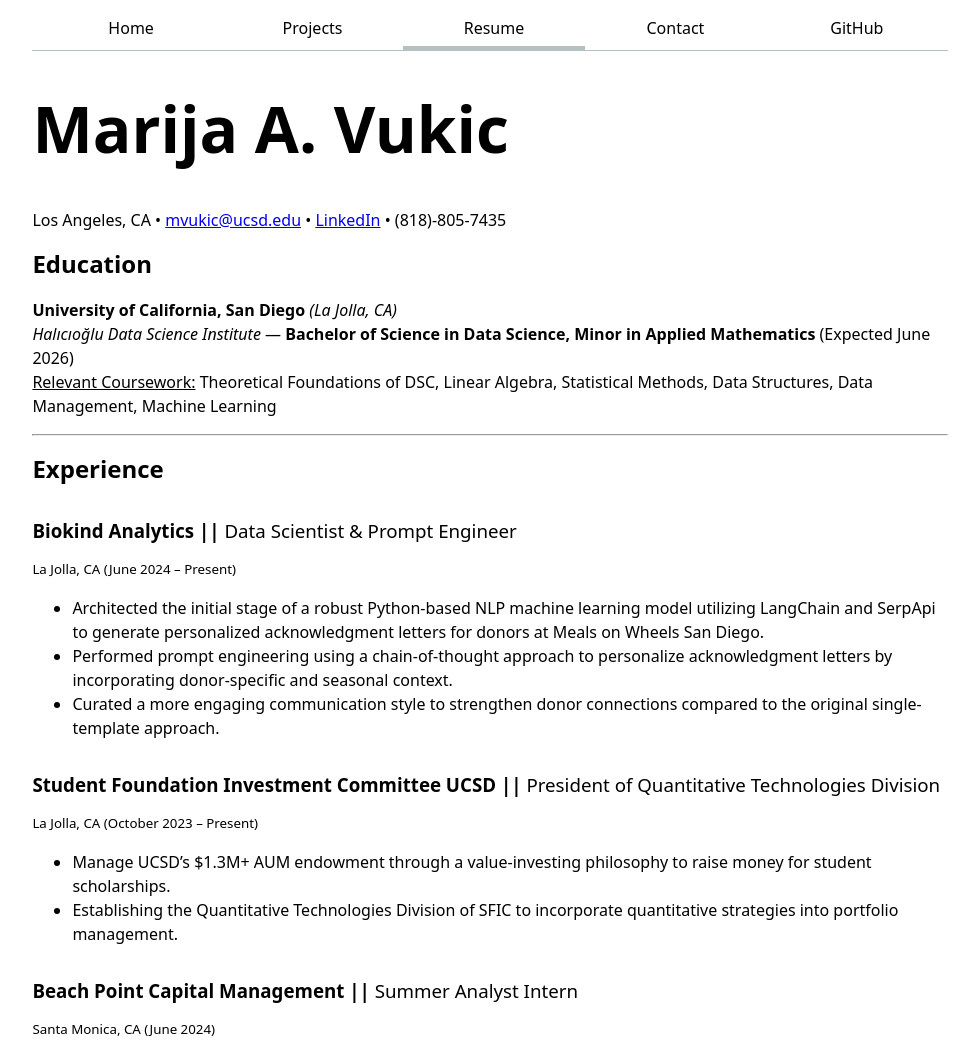
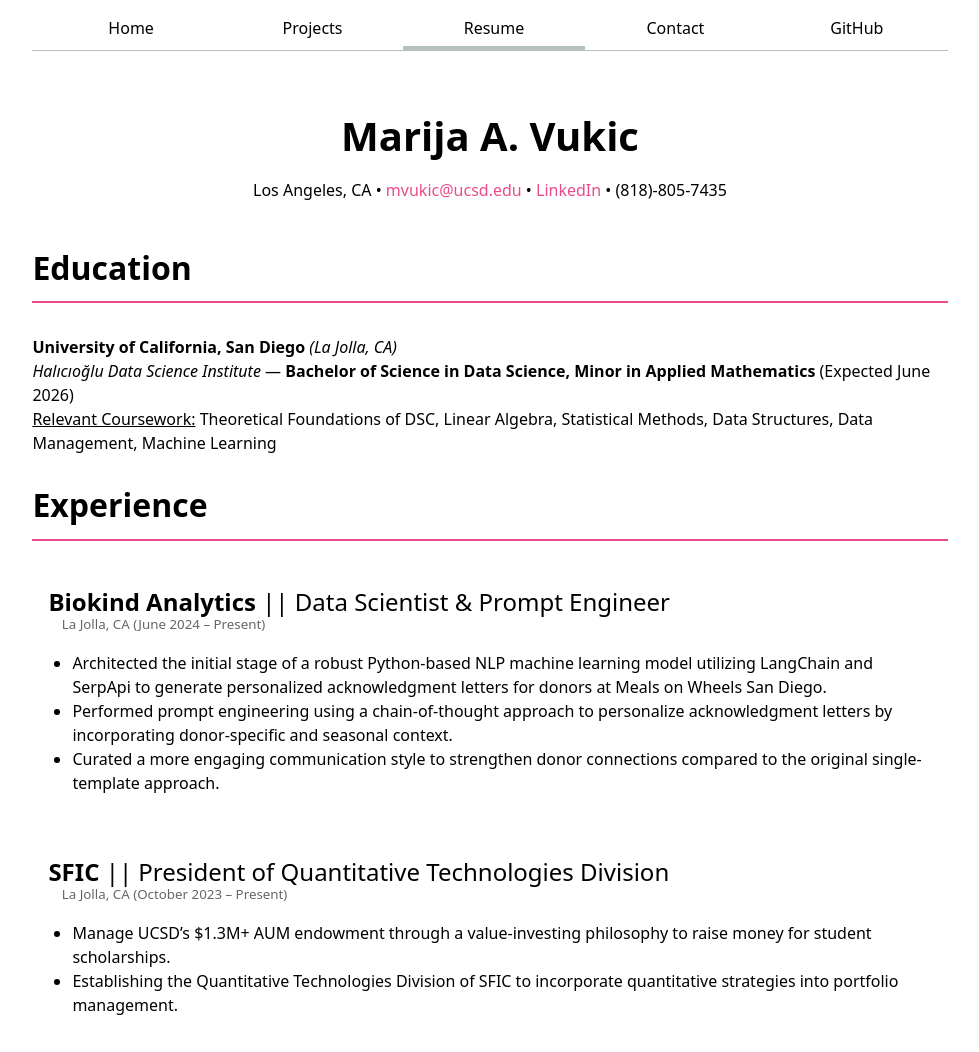
Before and after one commit to marija-vukic/portfolio, a plain HTML site: page resume/index.html in a window 1280 px wide. Shown: the top 1052 px of the page, without its empty margins (150-1129 px from the left). Drawn offline with Linux system fonts and the light colour scheme.

Commit message:
update resume section

```diff
--- a/resume/index.html
+++ b/resume/index.html
@@ -15,6 +15,7 @@
         <a href="https://github.com/marija-vukic/" target="_blank">GitHub</a>
     </nav>
 
+    <div class="resume-section">
         <header>
             <h1>Marija A. Vukic</h1>
             <p>Los Angeles, CA • <a href="mailto:mvukic@ucsd.edu">mvukic@ucsd.edu</a> • <a href="https://www.linkedin.com/in/marija-vukic/" target="_blank">LinkedIn</a> • (818)-805-7435</p>
@@ -28,13 +29,13 @@
             </p>
         </section>
 
-    <hr>
+        <!-- <hr> -->
 
         <section>
             <h2>Experience</h2>
 
             <article>
-            <h3 style="display: inline;">Biokind Analytics || <span style="font-weight: normal;">Data Scientist & Prompt Engineer</span> </h3>
+                <h3 style="display: inline;">Biokind Analytics <span style="font-weight: normal;">|| Data Scientist & Prompt Engineer</span> </h3>
                 <time style="display: inline; font-size: smaller; font-weight: normal;" datetime="2024-06-01">La Jolla, CA (June 2024 – Present)</time>
                 <ul>
                     <li>Architected the initial stage of a robust Python-based NLP machine learning model utilizing LangChain and SerpApi to generate personalized acknowledgment letters for donors at Meals on Wheels San Diego.</li>
@@ -44,7 +45,7 @@
             </article>
 
             <article>
-            <h3 style="display: inline;">Student Foundation Investment Committee UCSD || <span style="font-weight: normal;">President of Quantitative Technologies Division</span></h3>
+                <h3 style="display: inline;">SFIC <span style="font-weight: normal;">|| President of Quantitative Technologies Division</span></h3>
                 <time style="display: inline; font-size: smaller; font-weight: normal;" datetime="2023-10-01">La Jolla, CA (October 2023 – Present)</time>
                 <ul>
                     <li>Manage UCSD’s $1.3M+ AUM endowment through a value-investing philosophy to raise money for student scholarships.</li>
@@ -53,7 +54,7 @@
             </article>
 
             <article>
-            <h3 style="display: inline;">Beach Point Capital Management || <span style="font-weight: normal;">Summer Analyst Intern</span></h3>
+                <h3 style="display: inline;">Beach Point Capital Management <span style="font-weight: normal;">|| Summer Analyst Intern</span></h3>
                 <time style="display: inline; font-size: smaller; font-weight: normal;" datetime="2024-06-01">Santa Monica, CA (June 2024)</time>
                 <ul>
                     <li>Identified high-potential investment opportunities in the data center sector, conducting in-depth market analysis using quantitative and spatial analysis techniques.</li>
@@ -61,7 +62,7 @@
             </article>
 
             <article>
-            <h3 style="display: inline;">Citadel | Citadel Securities || <span style="font-weight: normal;">Summer SWE Externship</span></h3>
+                <h3 style="display: inline;">Citadel & Citadel Securities <span style="font-weight: normal;">|| Summer SWE Externship</span></h3>
                 <time style="display: inline; font-size: smaller; font-weight: normal;" datetime="2023-05-01">Manhattan, NY (May 2023 – August 2023)</time>
                 <ul>
                     <li>Selected as one of 30 students from top 50 US colleges for hands-on experience in financial modeling and market analysis.</li>
@@ -70,7 +71,7 @@
             </article>
 
             <article>
-            <h3 style="display: inline;">First Gen Support (FGS) || <span style="font-weight: normal;">Data & Impact Analyst || Growth Consultant || Social Media Director</span></h3>
+                <h3 style="display: inline;">First Gen Support (FGS) <span style="font-weight: normal;">|| Data & Impact Analyst</span></h3>
                 <time style="display: inline; font-size: smaller; font-weight: normal;" datetime="2020-09-01">Chicago, IL (September 2020 – June 2023)</time>
                 <ul>
                     <li>Employed Excel to analyze social media metrics and optimize campaigns, increasing reach by +400% in under three years.</li>
@@ -78,13 +79,13 @@
             </article>
         </section>
 
-    <hr>
+        <!-- <hr> -->
 
         <section>
             <h2>Activities + Projects</h2>
 
             <article>
-            <h3 style="display: inline;">US Power Outage Analysis || <span style="font-weight: normal;">Practical Applications of Data Science Project</span></h3>
+                <h3 style="display: inline;">US Power Outage Analysis <span style="font-weight: normal;">|| Practical Applications of Data Science Project</span></h3>
                 <time style="display: inline; font-size: smaller; font-weight: normal;" datetime="2024-06-01">La Jolla, CA (June 2024)</time>
                 <ul>
                     <li>Enhanced understanding of NERC regional power outage patterns by analyzing U.S. outage data (2000-2016), employing statistical analysis techniques.</li>
@@ -94,12 +95,12 @@
             </article>
 
             <article>
-            <h3 style="display: inline;">The Data Science Student Society (DS3) || <span style="font-weight: normal;">DS3 x Alama AI Consulting</span></h3>
+                <h3 style="display: inline;">The Data Science Student Society (DS3) <span style="font-weight: normal;">|| DS3 x Alama AI Consulting</span></h3>
                 <time style="display: inline; font-size: smaller; font-weight: normal;" datetime="2024-01-01">La Jolla, CA (January 2024 – June 2024)</time>
                 <ul>
                     <li>Advised Alama AI on structuring the MVP for an AI advising chatbot and directed Python-based web scraping initiatives.</li>
                 </ul>
-            <h3 style="display: inline;">The Data Science Student Society (DS3) || <span style="font-weight: normal;">Stocks Project Committee</span></h3>
+                <h3 style="display: inline;">The Data Science Student Society (DS3) <span style="font-weight: normal;">|| Stocks Project Committee</span></h3>
                 <time style="display: inline; font-size: smaller; font-weight: normal;" datetime="2022-09-01">La Jolla, CA (September 2022 – June 2023)</time>
                 <ul>
                     <li>Constructed an S&P 500 Stock Recommendation System using NLP & historical data analysis.</li>
@@ -107,7 +108,7 @@
             </article>
 
             <article>
-            <h3 style="display: inline;">Thrive Scholars || <span style="font-weight: normal;">Capstone Project Leader || Cohort 2026 Scholar</span></h3>
+                <h3 style="display: inline;">Thrive Scholars <span style="font-weight: normal;">|| Capstone Project Leader || Cohort 2026 Scholar</span></h3>
                 <time style="display: inline; font-size: smaller; font-weight: normal;" datetime="2021-05-01">UChicago (May 2021 – Present)</time>
                 <ul>
                     <li>Spearheaded a Nespresso-sponsored capstone project, facilitating communication between the team and Nespresso.</li>
@@ -124,6 +125,6 @@
             <h3 style="display: inline; font-weight: bold; font-size: larger;">Technical Skills:</h3>
             <p style="display: inline; font-size: smaller; font-weight: normal;">Python, SQL, Git, Excel, Java, R, HTML, CSS, JavaScript, Figma, Canva</p>
         </section>
-
+    </div>
 </body>
 </html>
--- a/style.css
+++ b/style.css
@@ -122,3 +122,78 @@
   line-height: 1.1;
   text-wrap: balance;
 }
+
+/* Resume Section */
+.resume-section header {
+  text-align: center;
+  margin-bottom: 2em;
+  padding: 1em;
+  /* background-color: #fff; */
+  /* border: 1px solid #ccc; */
+  border-radius: 4px;
+}
+
+.resume-section header h1 {
+  font-size: 2.5em;
+  margin-bottom: 0.5em;
+}
+
+.resume-section header p {
+  font-size: 1em;
+  margin: 0;
+}
+
+.resume-section header a {
+  color: var(--color-accent);
+  text-decoration: none;
+}
+
+.resume-section section {
+  margin-bottom: 2em;
+}
+
+.resume-section section h2 {
+  font-size: 2em;
+  margin-bottom: 1em;
+  border-bottom: 2px solid var(--color-accent);
+  padding-bottom: 0.5em;
+}
+
+.resume-section article {
+  /* background-color: #fff; */
+  padding: 1em;
+  /* border: 1px solid #ccc; */
+  border-radius: 4px;
+  margin-bottom: 1em;
+}
+
+.resume-section article h3 {
+  font-size: 1.5em;
+  margin: 0;
+}
+
+.resume-section article time {
+  font-size: 0.9em;
+  color: #666;
+  margin-left: 1em;
+}
+
+.resume-section article ul {
+  list-style-type: disc;
+  margin: 1em 0;
+  padding-left: 1.5em;
+}
+
+.resume-section p {
+  margin: 0;
+}
+
+.resume-section h3 {
+  font-size: 1.25em;
+  display: inline;
+}
+
+.resume-section h3 + p {
+  display: inline;
+  margin-left: 0.5em;
+}
```
Lines whose indentation alone changed are shown as unchanged.
